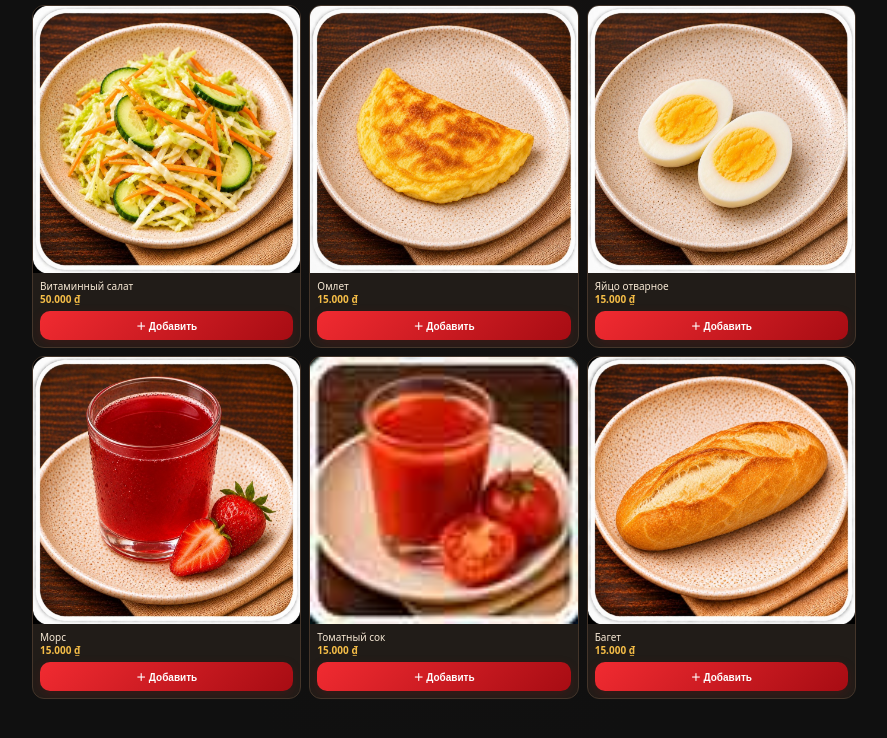
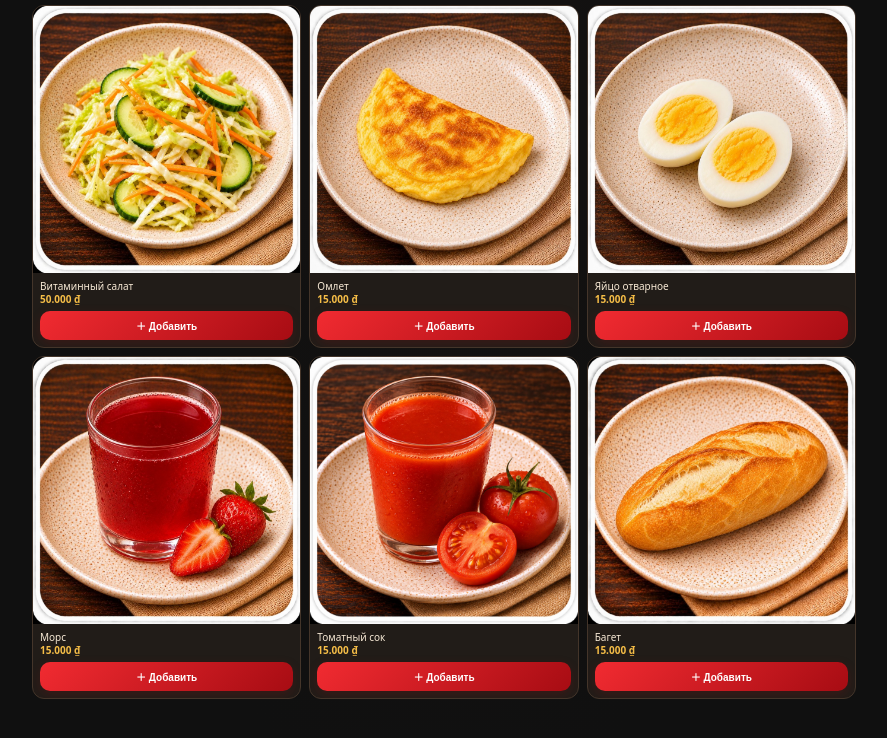
Before and after one commit to luckykurbaniss/bear-mode-bot, a plain HTML site: page index.html in a window 1280 px wide. Shown: the part 2979-3717 px from the top of the page, without its empty margins (196-1083 px from the left). Drawn offline with Linux system fonts and the light colour scheme.

Commit message:
Use original full-resolution tomato juice image in catalog

```diff
--- a/index.html
+++ b/index.html
@@ -121,7 +121,7 @@ const dishes=[
 {id:'egg',name:'Яйцо отварное',price:15000,photo:'assets/boiled-egg.jpg'},
 
 {id:'mors',name:'Морс',price:15000,photo:'assets/mors.jpg'},
-{id:'tomato_juice',name:'Томатный сок',price:15000,photo:'assets/tomato-juice-v2.jpg'},
+{id:'tomato_juice',name:'Томатный сок',price:15000,photo:'assets/tomato-juice-original.jpg'},
 {id:'baguette',name:'Багет',price:15000,photo:'assets/baguette.jpg'}
 ];
 const catalog=[...sets.map(s=>({id:'set_'+s.id,name:s.tag+' — '+s.name,price:PRICE,kind:'set',composition:s.items})),...dishes.map(d=>({...d,kind:'dish'}))];
```
